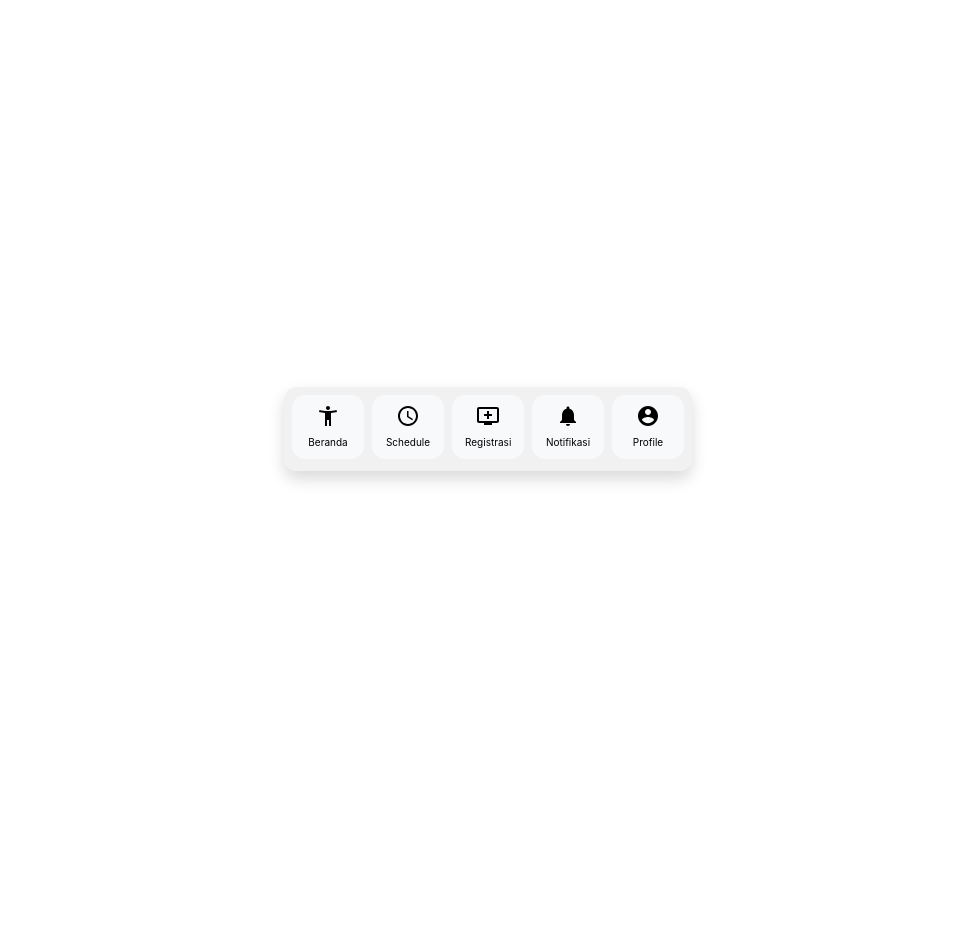
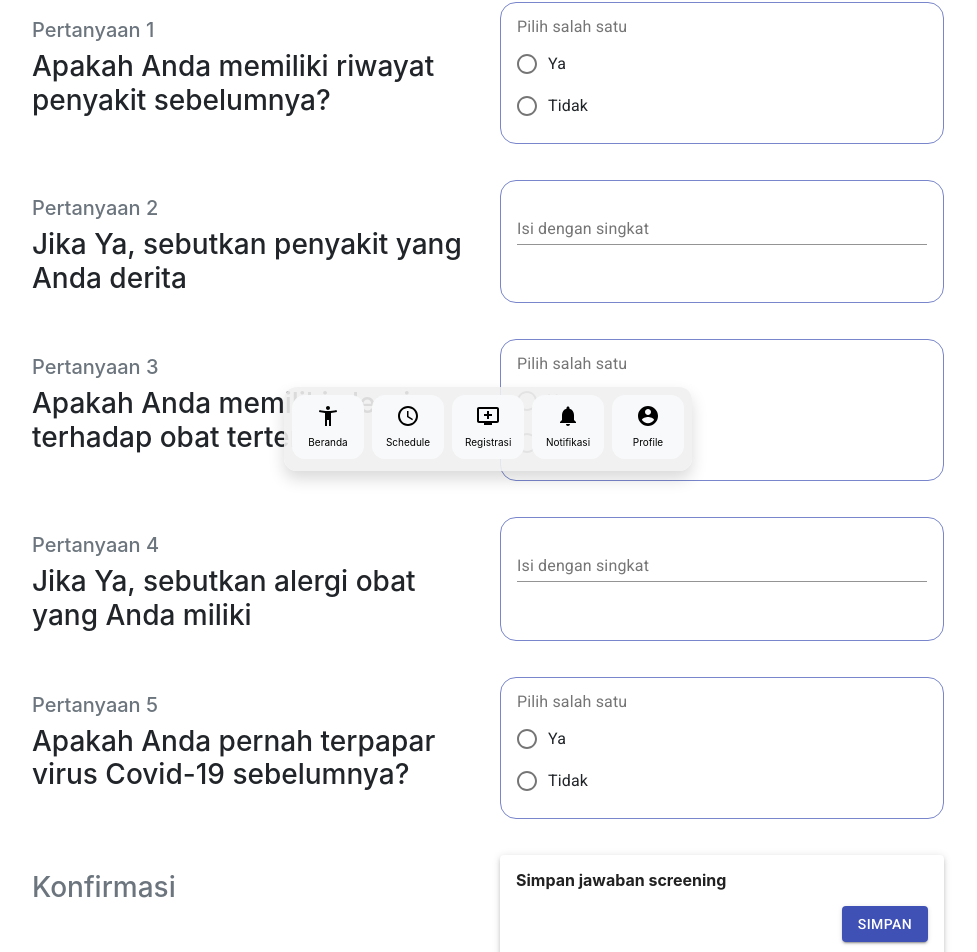
Before and after one commit to abadisurio/raqoo, a React (Create React App) app: page /screening in a window 1280 px wide. Shown: the part 313-1265 px from the top of the page, without its empty margins (152-1129 px from the left). Before the commit the page ends 800 px from the top, so only its background shows below. Built offline with nearby package versions, Linux system fonts and the light colour scheme.

Commit message:
add form to screening page

```diff
--- a/src/pages/Screening.jsx
+++ b/src/pages/Screening.jsx
@@ -1,10 +1,226 @@
-import React from 'react'
+import {
+    FormControl, FormLabel, RadioGroup, FormControlLabel, Container,
+    Radio, Grid, Box, TextField, withStyles, Paper, Button
+} from '@material-ui/core';
+import { FiberManualRecord } from '@material-ui/icons';
+import { Rating } from '@material-ui/lab';
+import React, { useState } from 'react';
+import { useEffect } from 'react';
+import {Dialog} from '../components'
+import { useHistory } from "react-router-dom";
+
+const StyledRating = withStyles({
+    iconFilled: {
+      color: '#002984',
+    },
+    iconHover: {
+      color: '#757de8',
+    },
+})(Rating);
+
+// const qwsyns = {
+//     0: {
+//         'name': 'question1',
+//         'kind': 'multipleChoice',
+//         'question': 'Ya atau tidak',
+//         'options': [
+//             {'value': '123', 'label': '123' },
+//             {'value': '534543', 'label': '534543' },
+//             {'value': '657765', 'label': '657765' },
+//             {'value': '12312', 'label': '12312' }
+//         ]
+//     },
+//     1: {
+//         'name': 'question2',
+//         'kind': 'rating',
+//         'question': 'Dalam skala berapa',
+//         'start': 'Tidak setuju', 'finish': 'Sangat setuju',
+//         'maxValue': 5
+//     },
+//     2: {
+//         'name': 'question3',
+//         'kind': 'shortAnswer',
+//         'question': 'Ceritakan pengalaman anda ...',
+//     },
+//     3: {
+//         'name': 'question1',
+//         'kind': 'multipleChoice',
+//         'question': 'Ya atau tidak',
+//         'options': [
+//             {'value': 'true', 'label': 'Ya' },
+//             {'value': 'false', 'label': 'Tidak' }
+//         ]
+//     },
+// }
+
+const qwsyns = [
+    {
+        'name': 'adapenyakitbawaan',
+        'kind': 'multipleChoice',
+        'question': 'Apakah Anda memiliki riwayat penyakit sebelumnya?',
+        'options': [
+            {'value': 'true', 'label': 'Ya' },
+            {'value': 'false', 'label': 'Tidak' },
+        ]
+    },
+    {
+        'name': 'listpenyakitbawaan',
+        'kind': 'shortAnswer',
+        'question': 'Jika Ya, sebutkan penyakit yang Anda derita',
+    },
+    {
+        'name': 'adaAlergiObat',
+        'kind': 'multipleChoice',
+        'question': 'Apakah Anda memiliki alergi terhadap obat tertentu?',
+        'options': [
+            {'value': 'true', 'label': 'Ya' },
+            {'value': 'false', 'label': 'Tidak' },
+        ]
+    },
+    {
+        'name': 'listpenyakitbawaan',
+        'kind': 'shortAnswer',
+        'question': 'Jika Ya, sebutkan alergi obat yang Anda miliki',
+    },
+    {
+        'name': 'pernahCovid',
+        'kind': 'multipleChoice',
+        'question': 'Apakah Anda pernah terpapar virus Covid-19 sebelumnya?',
+        'options': [
+            {'value': 'true', 'label': 'Ya' },
+            {'value': 'false', 'label': 'Tidak' }
+        ]
+    },
+]
 
 const Screening = () => {
-    return (
-        <div>
-            <h1>Screening</h1>
-        </div>
+
+
+    const [isLoading, setLoading] = useState(true);
+    const [questions, setQuestions] = useState([])
+    const [answer, setAnswer] = useState({})
+    const [isOpen, setOpen] = useState(false)
+    const history = useHistory();
+
+    useEffect(() => {
+        setTimeout(() => {
+            setQuestions(qwsyns);
+            setLoading(false);
+        }, 3000);
+    })
+
+    const handleSubmit = () => {
+        console.log("kirim");
+        history.push("/schedule");
+    }
+
+    console.log(answer)
+
+    const formField = {
+        'multipleChoice': ({options}, questionNumber) => (
+            <FormControl component="fieldset">
+                <FormLabel component="legend">Pilih salah satu</FormLabel>
+                <RadioGroup
+                    aria-label="gender"
+                    name="gender1"
+                    value={answer[questionNumber] || ''}
+                    onChange={e => setAnswer({...answer, [questionNumber]: e.target.value})}
+                    >
+                        {options.map((item, index)=> {
+                            return (
+                                <FormControlLabel
+                                    key={index}
+                                    value={item.value}
+                                    control={<Radio />}
+                                    label={item.label} />
+                            )
+                        })}
+                </RadioGroup>
+            </FormControl>
+        ),
+        'rating': ({start, finish, maxValue}, questionNumber) => (
+            <Box component="fieldset" borderColor="transparent" textAlign="center">
+                <FormLabel component="legend">Pilih salah satu</FormLabel>
+                <Grid container>
+                    <Grid item xs={2}>{start}</Grid>
+                    <Grid item xs={8}>
+                        <StyledRating
+                            name="customized-color"
+                            max={maxValue}
+                            icon={<FiberManualRecord />}
+                            onChange={(e, value) => setAnswer({...answer, [questionNumber]: value})}
+                            value={answer[questionNumber] || 2} />
+                            <h5>{answer[questionNumber] || 2}</h5>
+                    </Grid>
+                    <Grid item xs={2}>{finish}</Grid>
+                </Grid>
+            </Box>
+        ),
+        'shortAnswer': (item, questionNumber) => (
+            <TextField
+                fullWidth
+                id="standard-basic"
+                label="Isi dengan singkat"
+                variant="standard"
+                onChange={e => setAnswer({...answer, [questionNumber]: e.target.value})}
+            />
+        )
+    }
+
+    return isLoading ? <h6>is loading</h6> : (
+        <Container maxWidth="md">
+            <Dialog confirmAction={handleSubmit} isOpen={isOpen} setOpen={setOpen} message="Jawaban akan disimpan" />
+            <Box py={3} my={3}>
+                <div className="position-relative my-2 clearfix">
+                    <div className="text-center my-5">
+                        <h1>Temukan fasilitas kesehatan yang cocok dengan Anda</h1>
+                        <h6>Your vaccination companion</h6>
+                    </div>
+                </div>
+            </Box>
+            {questions.map((item, index)=>{
+                return(
+                    <Box key={index} mb={3}>
+                        <Grid container spacing={3}>
+                            <Grid item xs={12} sm={5} md={6}>
+                                <div className="sticky-top pt-3">
+                                    <h5 className='text-muted'>Pertanyaan {parseInt(index)+1}</h5>
+                                    <h3>{item.question}</h3>
+                                </div>
+                            </Grid>
+                            <Grid item xs={12} sm={7} md={6}>
+                                <Box borderRadius={16} border={1} borderColor="primary.light" p={2} height="100%">
+                                    {formField[item.kind](item, index)}
+                                </Box>
+                            </Grid>
+                        </Grid>
+                    </Box>
+                )
+            })}
+            <Box mb={3}>
+                <Grid container spacing={3}>
+                    <Grid item xs={12} sm={5} md={6}>
+                        <div className="sticky-top pt-3">
+                            <h3 className='text-muted'>Konfirmasi</h3>
+                        </div>
+                    </Grid>
+                    <Grid item xs={12} sm={7} md={6}>
+                        <Paper elevation={3}>
+                            <Box p={2}>
+                                <h6><strong>Simpan jawaban screening</strong></h6>
+                                <h6 className="mt-3 text-end">
+                                    <Button variant="contained" color="primary" onClick={() => setOpen(!isOpen)}>
+                                        Simpan
+                                    </Button>
+                                </h6>
+                            </Box>
+                        </Paper>
+                    </Grid>
+                </Grid>
+            </Box>
+
+
+        </Container>
     )
 }
 
```
